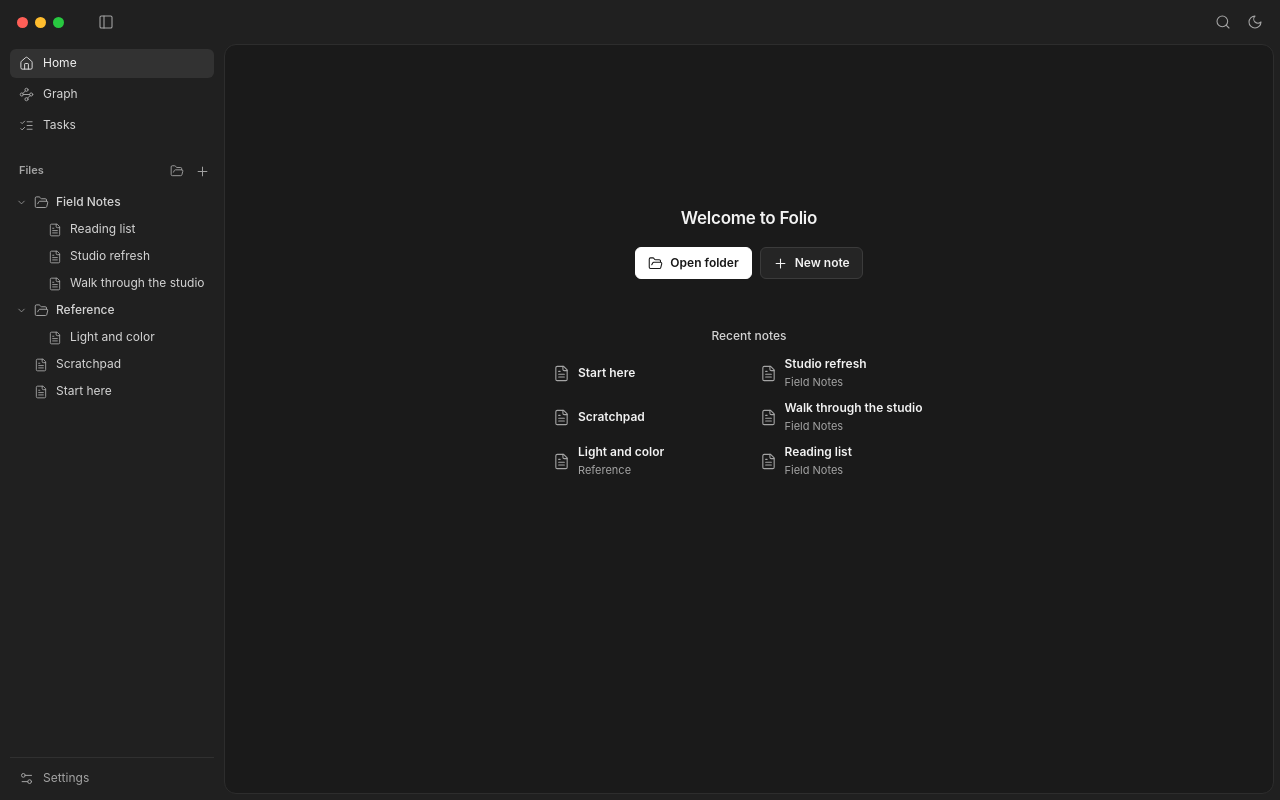
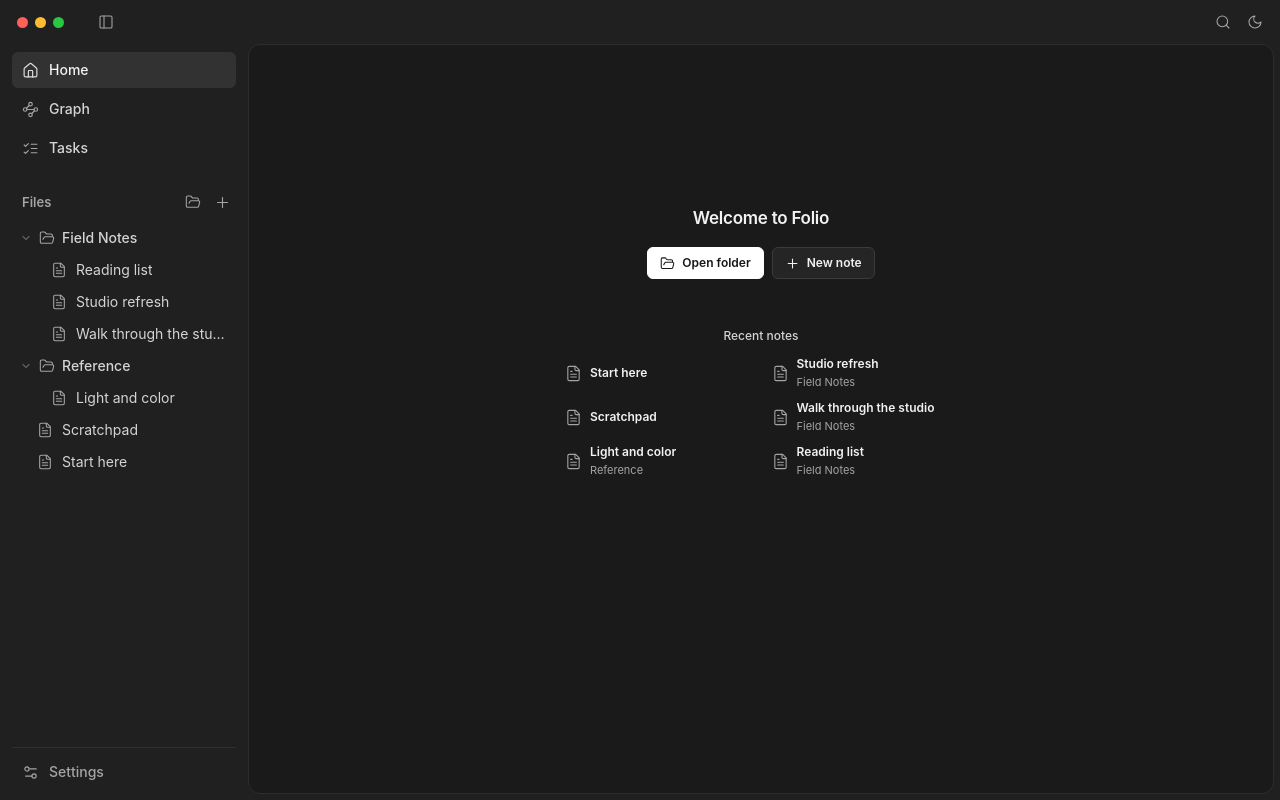
Before and after one commit to yiaany/rightmark, a Svelte app: page / in a window 1280 px wide. Built offline with nearby package versions, Linux system fonts and the light colour scheme.

Commit message:
Improve sidebar legibility and align document tabs

```diff
--- a/src/App.svelte
+++ b/src/App.svelte
@@ -76,9 +76,9 @@
 </script>
 
 <svelte:window onkeydown={shortcuts} />
-<div class="app-shell" class:native>
+<div class="app-shell" class:native class:with-sidebar={sidebar} class:animate-sidebar={animateSidebar}>
   <TitleBar {workspace} {sidebar} {toggleSidebar} {search} {theme} onTheme={changeTheme} />
-  <div class="workspace-shell" class:with-sidebar={sidebar} class:animate-sidebar={animateSidebar}>
+  <div class="workspace-shell">
     <div class="sidebar-slot" inert={!sidebar}><Sidebar {workspace} visible={sidebar} /></div>
     <main class="workspace-panel" class:document-panel={!!note} aria-label={note ? noteName(note.path) : { graph: 'Graph', tasks: 'Tasks', home: 'Home', settings: 'Settings', note: 'Note' }[workspace.page]}>
       {#if workspace.error || storageError}
--- a/src/components/Sidebar.svelte
+++ b/src/components/Sidebar.svelte
@@ -62,8 +62,8 @@
   {#each [...branch.folders.values()].sort((a, b) => a.name.localeCompare(b.name)) as group (group.path)}
     <button type="button" class="side-row tree-row folder-row" class:instant={instant === group.path} aria-expanded={!closed.has(group.path)} style:--depth={depth}
       onclick={(event) => toggleFolder(group.path, event)}>
-      <ChevronRight class="folder-chevron" size={11} strokeWidth={1.7} />
-      {#if closed.has(group.path)}<Folder size={15} strokeWidth={1.55} />{:else}<FolderOpen size={15} strokeWidth={1.55} />{/if}
+      <ChevronRight class="folder-chevron" size={12} strokeWidth={1.7} />
+      {#if closed.has(group.path)}<Folder size={16} strokeWidth={1.6} />{:else}<FolderOpen size={16} strokeWidth={1.6} />{/if}
       <span>{group.name}</span>
     </button>
     <div class="folder-reveal" class:collapsed={closed.has(group.path)} class:instant={instant === group.path} inert={closed.has(group.path)}>
@@ -73,21 +73,21 @@
   {#each branch.files as note (note.path)}
     <button type="button" class="side-row tree-row note-row" class:selected={workspace.page === 'note' && workspace.activePath === note.path}
       style:--depth={depth} aria-current={workspace.page === 'note' && workspace.activePath === note.path ? 'page' : undefined} onpointerenter={(event) => beginPeek(event, note.path)} onpointerleave={clearPeek}
-       onclick={() => { clearPeek(); void workspace.open(note.path) }}><FileText size={14} strokeWidth={1.55} /><span>{noteName(note.path)}</span></button>
+       onclick={() => { clearPeek(); void workspace.open(note.path) }}><FileText size={16} strokeWidth={1.6} /><span>{noteName(note.path)}</span></button>
   {/each}
 {/snippet}
 
 <aside class="sidebar" id="workspace-sidebar" aria-label="Workspace sidebar">
   <nav class="sidebar-nav" aria-label="Workspace">
     {#each destinations as destination (destination.id)}
-      <button type="button" class="side-row" class:selected={workspace.page === destination.id} aria-current={workspace.page === destination.id ? 'page' : undefined} onclick={() => workspace.show(destination.id)}><destination.icon size={15} strokeWidth={1.55} /><span>{destination.label}</span></button>
+      <button type="button" class="side-row" class:selected={workspace.page === destination.id} aria-current={workspace.page === destination.id ? 'page' : undefined} onclick={() => workspace.show(destination.id)}><destination.icon size={17} strokeWidth={1.65} /><span>{destination.label}</span></button>
     {/each}
   </nav>
   <div class="side-section">
     <span title={workspace.info?.sample ? undefined : workspace.info?.name}>{workspace.info?.sample ? 'Files' : workspace.info?.name ?? 'Files'}</span>
     <div class="file-actions">
-      <button type="button" class="icon-button" aria-label="Open folder" title="Open folder…" disabled={workspace.busy} onclick={() => void workspace.chooseFolder()}><FolderOpen size={14} strokeWidth={1.55} /></button>
-      <button class="icon-button" type="button" aria-label="New note" title="New note" disabled={workspace.busy} onclick={() => void workspace.create()}><Plus size={15} strokeWidth={1.55} /></button>
+      <button type="button" class="icon-button" aria-label="Open folder" title="Open folder…" disabled={workspace.busy} onclick={() => void workspace.chooseFolder()}><FolderOpen size={16} strokeWidth={1.6} /></button>
+      <button class="icon-button" type="button" aria-label="New note" title="New note" disabled={workspace.busy} onclick={() => void workspace.create()}><Plus size={17} strokeWidth={1.6} /></button>
     </div>
   </div>
   <div class="file-tree" onscroll={clearPeek}>
@@ -95,7 +95,7 @@
     {#if !workspace.notes.length}<p>{workspace.busy ? 'Opening folder…' : 'No Markdown files'}</p>{/if}
   </div>
   <div class="sidebar-footer">
-    <button type="button" class="side-row" class:selected={workspace.page === 'settings'} aria-current={workspace.page === 'settings' ? 'page' : undefined} title="Settings (⌘,)" onclick={() => workspace.show('settings')}><Settings2 size={15} strokeWidth={1.6} /><span>Settings</span></button>
+    <button type="button" class="side-row" class:selected={workspace.page === 'settings'} aria-current={workspace.page === 'settings' ? 'page' : undefined} title="Settings (⌘,)" onclick={() => workspace.show('settings')}><Settings2 size={17} strokeWidth={1.65} /><span>Settings</span></button>
   </div>
 </aside>
 
--- a/src/components/TitleBar.svelte
+++ b/src/components/TitleBar.svelte
@@ -62,9 +62,12 @@
 </script>
 
 <header class="titlebar" data-tauri-drag-region>
+  <div class="titlebar-leading" data-tauri-drag-region>
     <div class="window-controls" class:browser={!native} aria-hidden="true">{#if !native}<i></i><i></i><i></i>{/if}</div>
     <button type="button" class="icon-button side-toggle" aria-label="Toggle sidebar" aria-expanded={sidebar} aria-controls="workspace-sidebar" title="Toggle sidebar (⌘⇧B)" onclick={(event) => toggleSidebar(event.detail > 0)}><PanelLeft size={16} strokeWidth={1.6} /></button>
     {#if !sidebar}<button type="button" class="icon-button home-tab" aria-label="Home" aria-pressed={workspace.page === 'home'} title="Home" onclick={() => workspace.show('home')}><House size={16} strokeWidth={1.6} /></button>{/if}
+  </div>
+  <div class="titlebar-document" data-tauri-drag-region>
     <div class="tab-strip" role="group" aria-label="Open notes">
       {#each workspace.tabs as path (path)}
         <div class="tab" class:active={workspace.page === 'note' && workspace.activePath === path} class:dragged={dragged === path}
@@ -94,4 +97,5 @@
       <button type="button" class="icon-button" bind:this={themeButton} aria-label="Choose theme" aria-expanded={appearance} aria-controls={appearance ? 'titlebar-appearance' : undefined} title="Choose theme" onclick={toggleAppearance}><ThemeIcon size={16} strokeWidth={1.6} /></button>
       {#if appearance}<div class="appearance-menu" id="titlebar-appearance"><ThemeOptions {theme} onChange={pick} compact /></div>{/if}
     </div>
+  </div>
 </header>
--- a/src/styles.css
+++ b/src/styles.css
@@ -27,7 +27,7 @@
   --graph-grid: #aaa;
   --workspace-corner: 12px;
   --title-height: 44px;
-  --sidebar-width: 224px;
+  --sidebar-width: 248px;
   --control-radius: 6px;
   --ease-out: cubic-bezier(.23, 1, .32, 1);
   --ui: -apple-system, BlinkMacSystemFont, 'Segoe UI', sans-serif;
@@ -80,9 +80,13 @@ button:focus-visible, a:focus-visible, input:focus-visible, select:focus-visible
 a { color: var(--ink); text-underline-offset: .19em; text-decoration-color: var(--muted); }
 kbd { font: 11px var(--ui); color: var(--muted); white-space: nowrap; }
 
-.app-shell { display: grid; grid-template-rows: var(--title-height) minmax(0, 1fr); height: 100%; background: var(--chrome); user-select: none; }
-.titlebar { display: flex; align-items: center; gap: 4px; min-width: 0; padding-right: 11px; }
-.window-controls { flex: 0 0 88px; height: 100%; pointer-events: none; }
+.app-shell { --workspace-leading: 6px; display: grid; grid-template-rows: var(--title-height) minmax(0, 1fr); height: 100%; background: var(--chrome); user-select: none; }
+.app-shell.with-sidebar { --workspace-leading: var(--sidebar-width); }
+.titlebar { display: flex; align-items: center; min-width: 0; padding-right: 11px; }
+.titlebar-leading, .titlebar-document { display: flex; align-items: center; gap: 4px; height: 100%; }
+.titlebar-leading { width: var(--workspace-leading); min-width: max-content; flex: none; }
+.titlebar-document { flex: 1; min-width: 0; padding-left: 4px; }
+.window-controls { flex: none; width: 88px; height: 100%; pointer-events: none; }
 .window-controls.browser { display: flex; align-items: center; gap: 7px; padding-left: 17px; }
 .window-controls i { width: 11px; height: 11px; border-radius: 50%; background: #ff5f57; }
 .window-controls i:nth-child(2) { background: #ffbd2e; }
@@ -122,31 +126,32 @@ kbd { font: 11px var(--ui); color: var(--muted); white-space: nowrap; }
 .theme-options button:hover, .theme-options button[aria-pressed='true'] { color: var(--ink); background: var(--selected); }
 .theme-options.compact button[aria-pressed='true']::after { content: ''; width: 5px; height: 5px; border-radius: 50%; background: currentColor; margin-left: auto; }
 
-.workspace-shell { display: grid; grid-template-columns: 6px minmax(0, 1fr); min-height: 0; }
-.workspace-shell.with-sidebar { grid-template-columns: var(--sidebar-width) minmax(0, 1fr); }
+.workspace-shell { display: grid; grid-template-columns: var(--workspace-leading) minmax(0, 1fr); min-height: 0; }
 .sidebar-slot { min-width: 0; min-height: 0; margin-bottom: 6px; overflow: clip; }
 .sidebar-slot[inert]:not(.animate-sidebar *) { visibility: hidden; }
 @media (prefers-reduced-motion: no-preference) {
-  .workspace-shell.animate-sidebar { transition: grid-template-columns 185ms var(--ease-out); }
+  .animate-sidebar .workspace-shell { transition: grid-template-columns 185ms var(--ease-out); }
+  .animate-sidebar .titlebar-leading { transition: width 185ms var(--ease-out); }
 }
 .workspace-panel { min-width: 0; min-height: 0; position: relative; display: flex; flex-direction: column; margin: 0 6px 6px 0; overflow: clip; background: var(--canvas); border: 1px solid var(--panel-edge); border-radius: var(--workspace-corner); }
 .workspace-panel.document-panel { margin: 0; border-right: 0; border-bottom: 0; border-radius: var(--workspace-corner) 0 0; }
-.sidebar { display: flex; flex-direction: column; width: var(--sidebar-width); height: 100%; min-height: 0; padding: 5px 10px 1px; }
-.sidebar-nav { display: grid; gap: 2px; margin-bottom: 17px; }
-.side-row { display: flex; width: 100%; gap: 9px; align-items: center; min-width: 0; height: 29px; padding: 0 9px; border-radius: var(--control-radius); text-align: left; color: var(--body); font-size: 12px; }
+.sidebar { display: flex; flex-direction: column; width: var(--sidebar-width); height: 100%; min-height: 0; padding: 8px 12px 4px; }
+.sidebar-nav { display: grid; gap: 3px; margin-bottom: 20px; }
+.side-row { display: flex; width: 100%; gap: 10px; align-items: center; min-width: 0; height: 36px; padding: 0 10px; border-radius: var(--control-radius); text-align: left; color: var(--body); font-size: 14px; }
 .side-row span { overflow: hidden; text-overflow: ellipsis; white-space: nowrap; }
+.sidebar-nav .side-row, .sidebar-footer .side-row { font-weight: 550; }
 .side-row svg { color: var(--muted); }
 .side-row:hover:not(:disabled) { background: var(--hover); color: var(--ink); }
 .side-row.selected { background: var(--selected); color: var(--ink); }
 .side-row.selected svg { color: var(--accent); }
-.side-section { display: flex; justify-content: space-between; align-items: center; gap: 6px; min-height: 28px; margin-bottom: 4px; padding-left: 9px; color: var(--muted); font-size: 11px; font-weight: 600; }
+.side-section { display: flex; justify-content: space-between; align-items: center; gap: 6px; min-height: 32px; margin-bottom: 4px; padding-left: 10px; color: var(--muted); font-size: 13px; font-weight: 600; }
 .side-section > span { white-space: nowrap; overflow: hidden; text-overflow: ellipsis; }
 .file-actions { display: flex; gap: 1px; }
-.file-actions .icon-button { width: 24px; height: 24px; }
+.file-actions .icon-button { width: 28px; height: 28px; }
 .file-tree { overflow: auto; flex: 1; scrollbar-width: thin; }
-.file-tree > p { margin: 6px 8px; color: var(--muted); font-size: 12px; }
-.tree-row { height: 27px; padding-left: min(69px, calc(6px + var(--depth) * 14px)); gap: 7px; }
-.tree-row.note-row { padding-left: min(86px, calc(24px + var(--depth) * 14px)); gap: 8px; }
+.file-tree > p { margin: 6px 10px; color: var(--muted); }
+.tree-row { height: 32px; padding-left: min(68px, calc(8px + var(--depth) * 14px)); gap: 7px; }
+.tree-row.note-row { padding-left: min(87px, calc(25px + var(--depth) * 14px)); gap: 9px; }
 .tree-row.folder-row span { font-weight: 530; }
 .folder-row .folder-chevron { transition: transform 155ms var(--ease-out); }
 .folder-row[aria-expanded='true'] .folder-chevron { transform: rotate(90deg); }
@@ -305,10 +310,10 @@ kbd { font: 11px var(--ui); color: var(--muted); white-space: nowrap; }
 .setting-label p { font-size: 12px; color: var(--muted); margin: 2px 0 0; overflow: hidden; text-overflow: ellipsis; white-space: nowrap; }
 
 @media (max-width: 930px) {
-  .app-shell { --sidebar-width: 200px; }
+  .app-shell { --sidebar-width: 224px; }
 }
 @media (max-width: 700px) {
-  .app-shell { --sidebar-width: min(41vw, 192px); }
+  .app-shell { --sidebar-width: min(41vw, 210px); }
   .document-column { width: calc(100% - 38px); }
   .home-content { width: calc(100% - 36px); }
 }
```
Also changed, not shown: 1 other file (tests, documents, lock files or other folders). Lines whose indentation alone changed are shown as unchanged.
